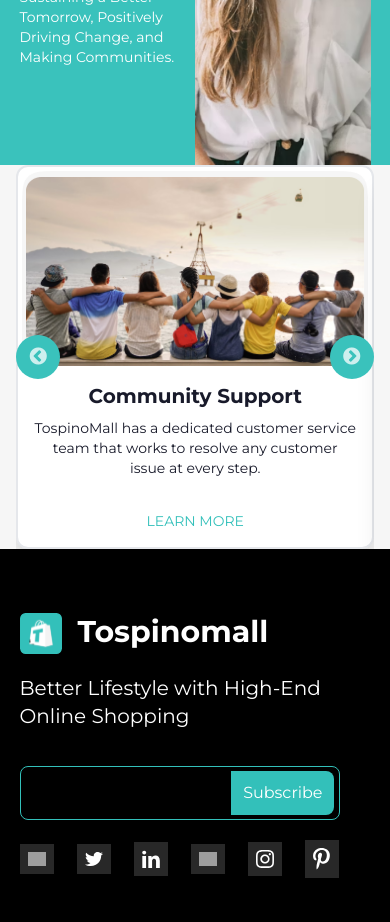
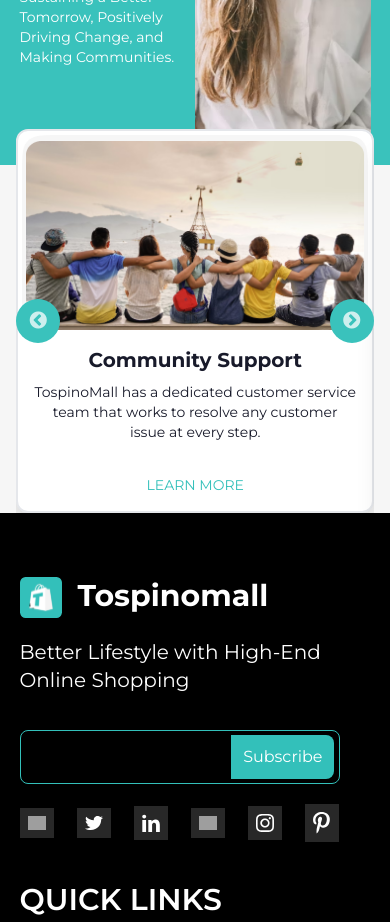
Before and after one commit to Antor1155/Tospinomall-frontend, a Next.js app: page / in a window 390 px wide. Shown: the part 2140-3062 px from the top of the page. Built offline with nearby package versions, Linux system fonts and the light colour scheme; grey boxes are pictures that could not be loaded.

Commit message:
responsive carousel done

```diff
--- a/components/ResponsiveCarousel/ResponsiveCarousel.jsx
+++ b/components/ResponsiveCarousel/ResponsiveCarousel.jsx
@@ -41,7 +41,7 @@ const ResponsiveCarousel = () => {
         ]
     };
     return (
-        <div id="responsive-carousel" className="mx-auto w-11/12">
+        <div id="responsive-carousel" className="mx-auto w-11/12 -mt-9">
             <Slider {...settings} className="flex ">
                 <section>
                     <div className="card card-compact h-96 bg-white border-2 rounded-xl shadow-xl">
```
